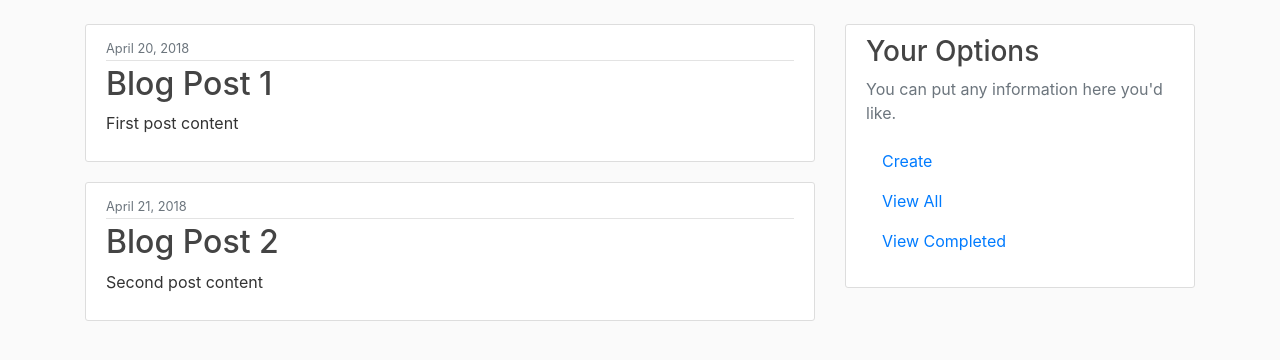
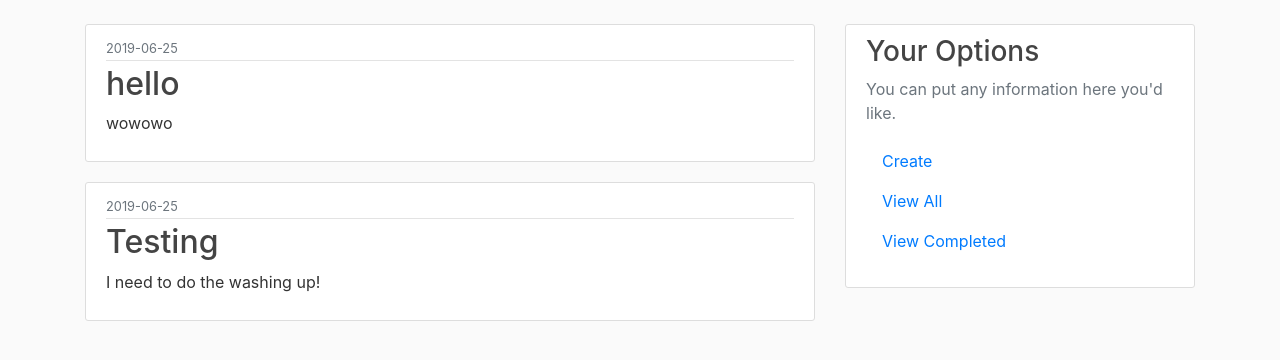
Before and after one commit to mayaspencerj/To-Do-App, a Flask app: page / in a window 1280 px wide. Shown: the part 56-416 px from the top of the page. Run offline with Flask 2, Linux system fonts and the light colour scheme; data comes from the database, SQL or seed files in the repository; both versions use the stored data as it was after the commit; some libraries are stand-ins or nearby versions.

Commit message:
WORKING: posts all records to page

```diff
--- a/app.py
+++ b/app.py
@@ -1,33 +1,36 @@
 from flask import Flask, render_template, url_for, flash, redirect
+from flask_sqlalchemy import SQLAlchemy
+from datetime import datetime
 from forms import CreateForm
+
 app = Flask(__name__)
 app.config['SECRET_KEY'] = 'amayamaya'
+app.config['SQLALCHEMY_DATABASE_URI'] = 'sqlite:///site.db'
+db = SQLAlchemy(app)
 
-posts = [
-    {
-        'title': 'Blog Post 1',
-        'content': 'First post content',
-        'date_posted': 'April 20, 2018',
+class Items(db.Model):
+    id = db.Column(db.Integer, primary_key=True)
+    title = db.Column(db.String(20), unique=False, nullable=False)
+    content = db.Column(db.String(120), unique=True, nullable=False)
+    date_posted = db.Column(db.DateTime, nullable=False, default=datetime.utcnow)
+    complete = db.Column(db.Boolean, unique=False, default=False)
 
-    },
-    {
-        'title': 'Blog Post 2',
-        'content': 'Second post content',
-        'date_posted': 'April 21, 2018'
-
-    }
-]
-
+    def __init__(self,title,content):
+        self.title = title
+        self.content = content
 
 @app.route("/")
 @app.route("/view_all")
 def view_all():
+
+    posts = Items.query.all()
     return render_template('view_all.html', posts=posts)
 
 
 @app.route("/view_completed")
 def view_completed():
-    return render_template('view_completed.html', title='About')
+    posts = Items.query.all()
+    return render_template('view_completed.html', posts=posts)
 
 
 
@@ -35,13 +38,13 @@ def view_completed():
 def create():
     form = CreateForm()
     if form.validate_on_submit():
-        return redirect(url_for('home'))
-    else:
-        flash('Post Unsuccessful. Please check minimum requirements', 'danger')
-    return render_template('create.html', title='Create', form=form)
-
-
-
+        post = Items(title=form.title.data, content=form.content.data)
+        db.session.add(post)
+        db.session.commit()
+        flash('Your post has been created!', 'success')
+        return redirect(url_for('view_all'))
+    return render_template('create.html', title='New Post',
+                           form=form, legend='New Post')
 
 
 if __name__ == '__main__':
--- a/templates/view_all.html
+++ b/templates/view_all.html
@@ -4,7 +4,7 @@
         <article class="media content-section">
           <div class="media-body">
             <div class="article-metadata">
-              <small class="text-muted">{{ post.date_posted }}</small>
+              <small class="text-muted">{{ post.date_posted.strftime('%Y-%m-%d') }}</small>
             </div>
             <h2><a class="article-title" href="#">{{ post.title }}</a></h2>
             <p class="article-content">{{ post.content }}</p>
--- a/templates/view_completed.html
+++ b/templates/view_completed.html
@@ -4,7 +4,7 @@
         <article class="media content-section">
           <div class="media-body">
             <div class="article-metadata">
-              <small class="text-muted">{{ post.date_posted }}</small>
+              <small class="text-muted">{{ post.date_posted.strftime('%Y-%m-%d') }}</small>
             </div>
             <h2><a class="article-title" href="#">{{ post.title }}</a></h2>
             <p class="article-content">{{ post.content }}</p>
```
Also changed, not shown: site.db (added), 3 other files.
